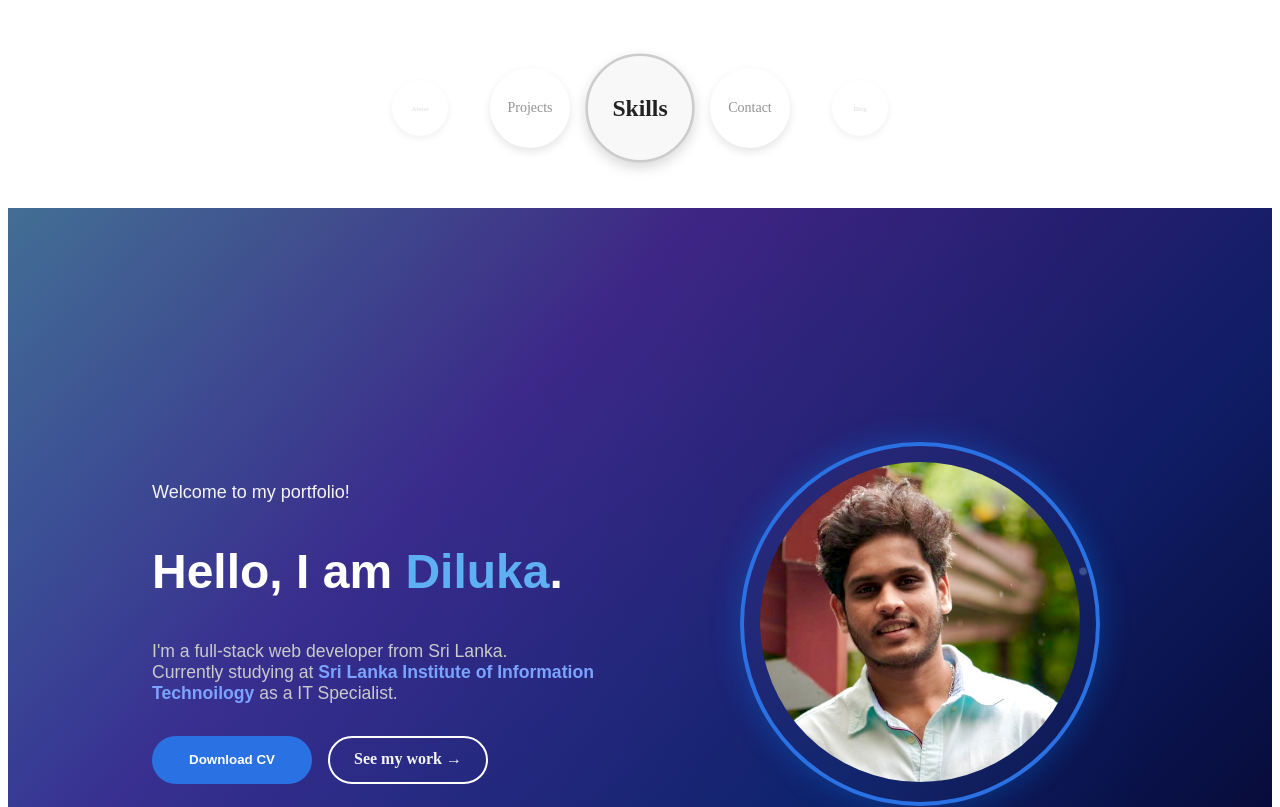
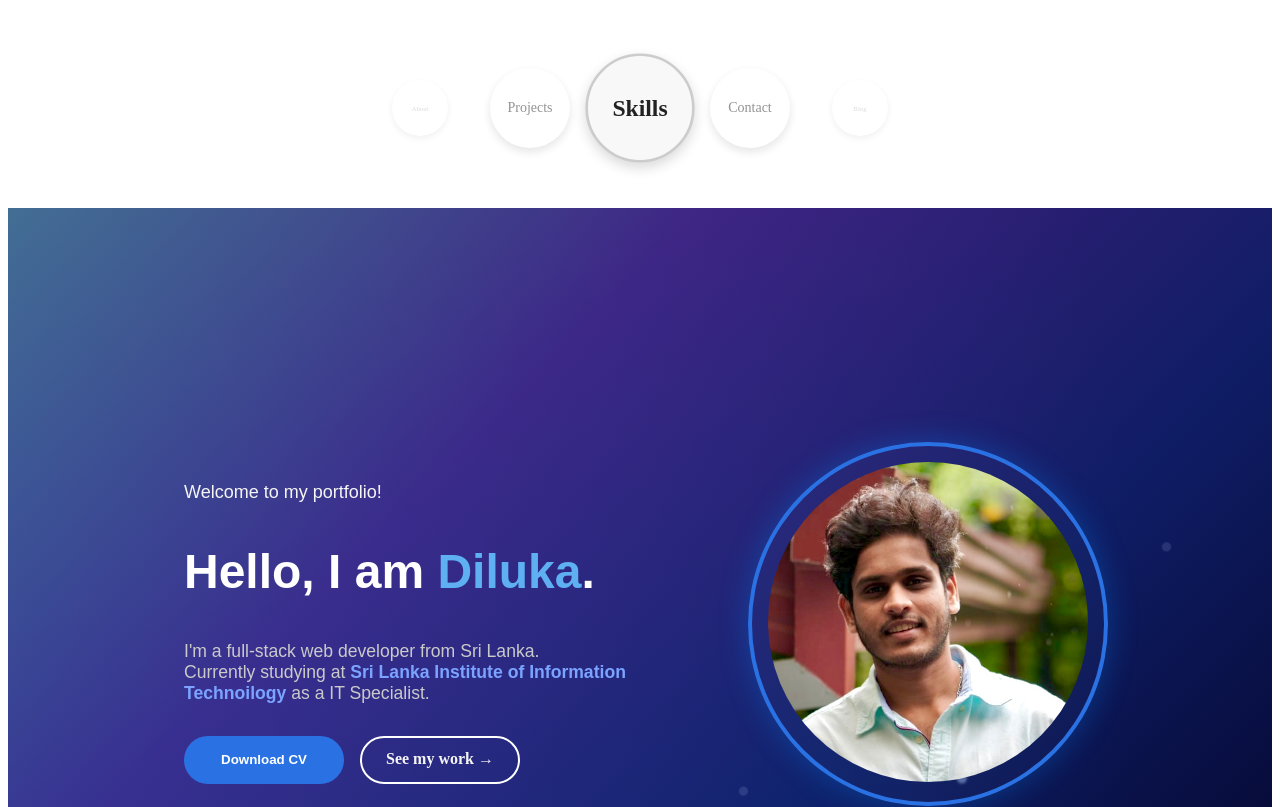
Before and after one commit to dilukaathukorala/My-Portfolio, a Next.js app: page / in a window 1280 px wide. Shown: the top 807 px of the page. Built offline with nearby package versions, Linux system fonts and the light colour scheme.

Commit message:
Update hero css
Changed css in hero page

```diff
--- a/styles/Hero.css
+++ b/styles/Hero.css
@@ -11,7 +11,7 @@
 .hero-section {
   background: linear-gradient(135deg, #4c6a85, #41207e, #0f1d65, #030325);
   color: var(--text-color);
-  padding: 1rem 7rem 1rem 9rem;
+  padding: 1rem 7rem 1rem 11rem;
   min-height: 100vh;
   display: flex;
   align-items: center;
@@ -116,7 +116,7 @@
 }
 
 .btn.primary:hover {
-  animation: shake 1s infinite;
+  animation: shake 1.5s infinite;
 }
 
 .btn.primary.loading {
@@ -156,7 +156,7 @@
 }
 
 .btn.primary.completed {
-  background-color: rgb(78, 169, 255);
+  background-color: rgb(71, 152, 125);
   color: white;
 }
 
@@ -241,15 +241,15 @@
   position: absolute;
   bottom: 0;
   left: 50%;
-  width: 9px;
-  height: 9px;
+  width: 11px;
+  height: 11px;
   border-radius: 50%;
   background-color: #a7c4f3;
   transform: translateX(-50%);
-  animation: shoot-out 1.2s linear infinite;
-  animation-delay: calc(var(--i, 0) * 0.11115s);
-  filter: blur(0.5px);
-  opacity: 0.7;
+  animation: shoot-out 1.9s linear infinite;
+  animation-delay: calc(var(--i, 0) * 0.10000001123s);
+  filter: blur(0.9px);
+  opacity: 1;
 }
 
 @keyframes shoot-out {
@@ -258,7 +258,7 @@
     opacity: 1;
   }
   100% {
-    transform: translateX(-50%) translateY(-230px) scale(0.8);
+    transform: translateX(-50%) translateY(-290px) scale(0.8);
     opacity: 0;
   }
 }
```
